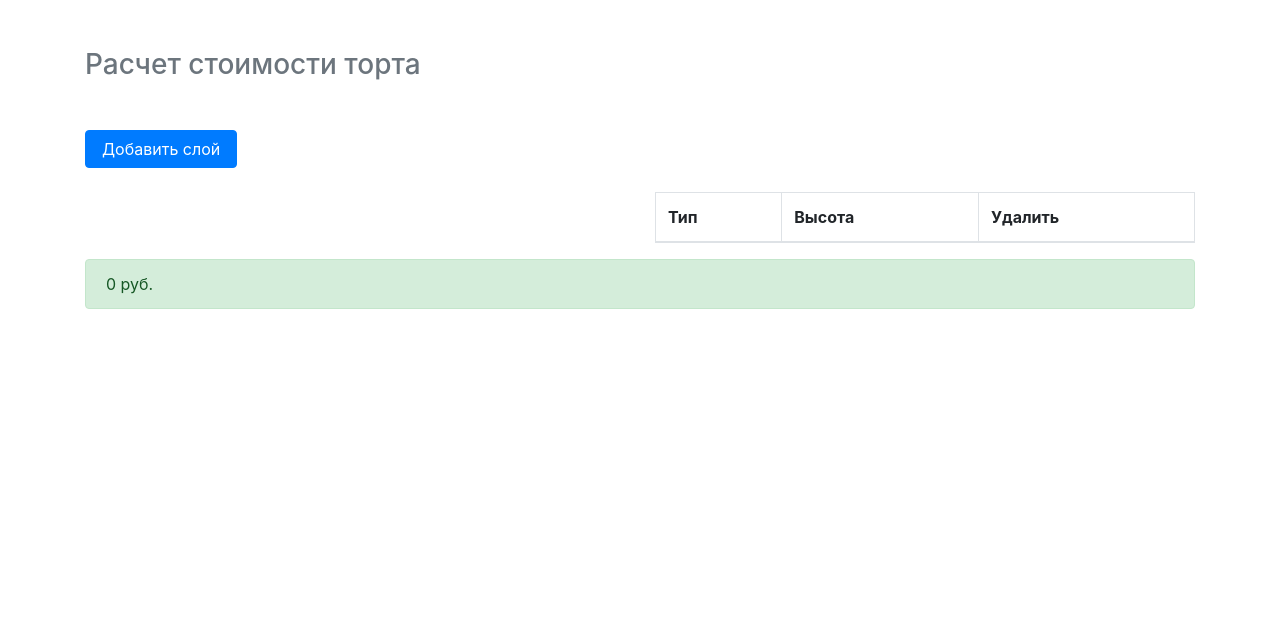
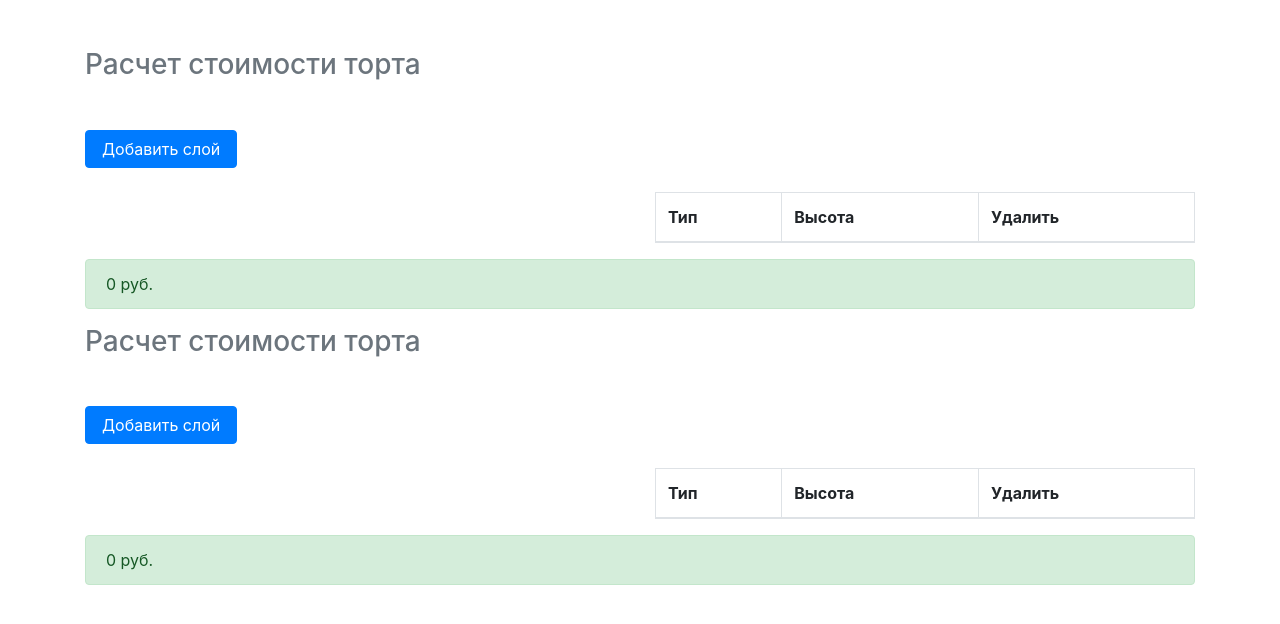
Before and after one commit to asyrtmach/webpack, a Vue app: page index.html in a window 1280 px wide. Built offline with nearby package versions, Linux system fonts and the light colour scheme.

Commit message:
Калькулятор пирога (vue comp)

```diff
--- a/index.html
+++ b/index.html
@@ -27,6 +27,7 @@
 <div class="container py-5">
     <div id="appCake">
         <div is="app-cake"></div>
+        <div is="app-cake"></div>
     </div>
 </div>
 <script src="/dist/app.js"></script>
```
